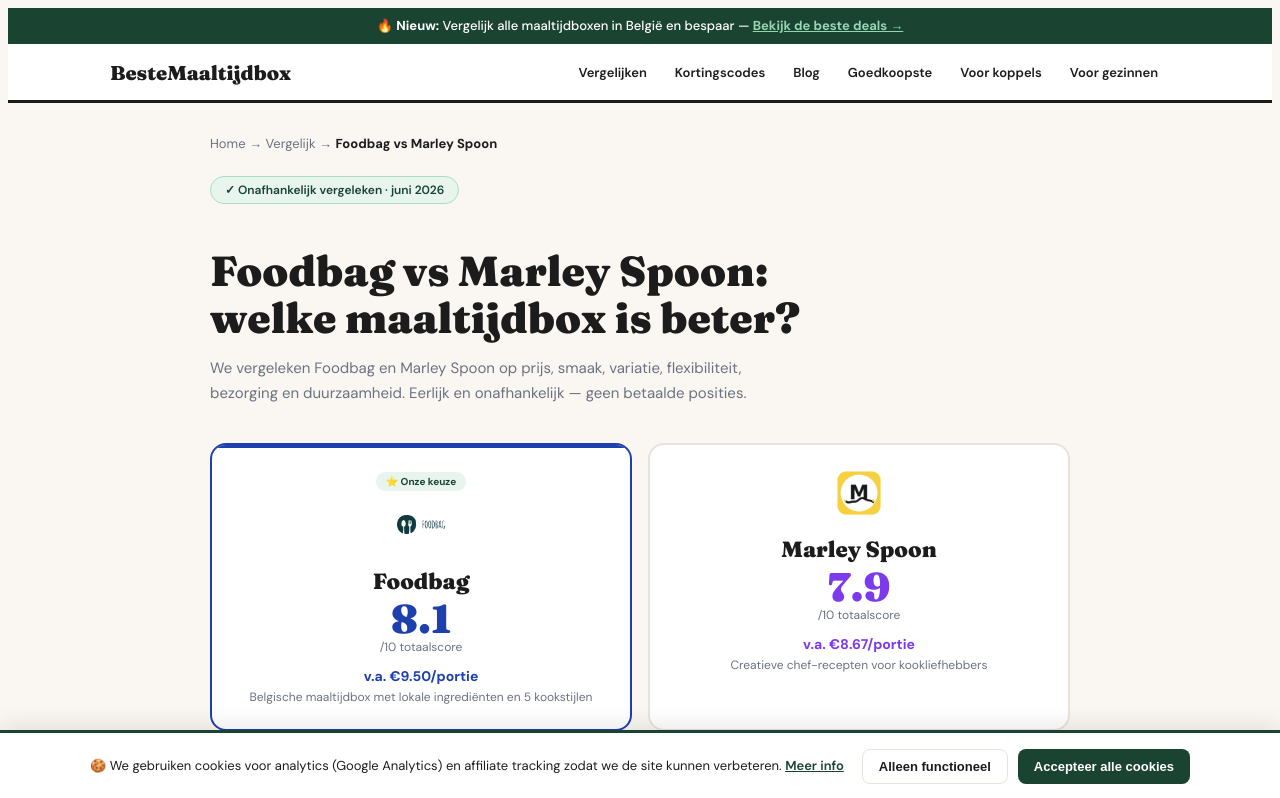
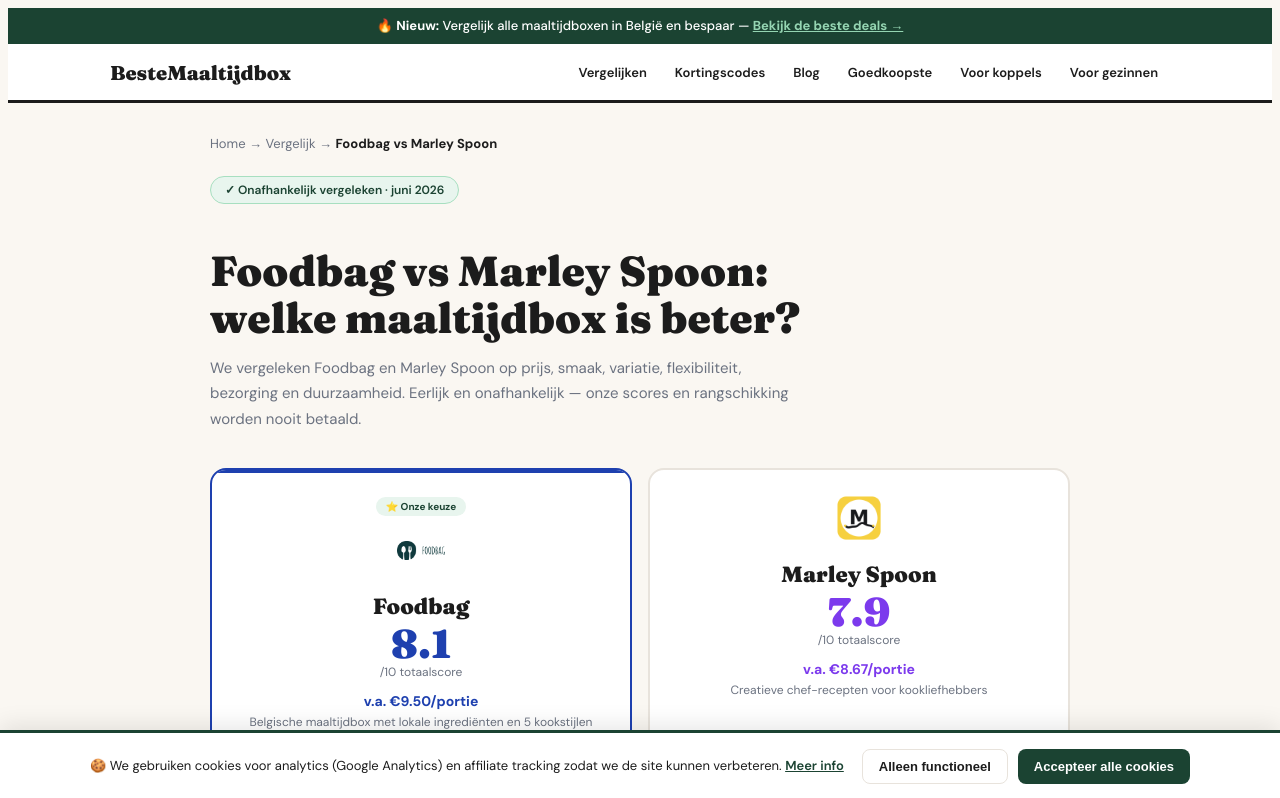
Before and after one commit to fetspets/bestemaaltijdbox, a Next.js app: page /vergelijk/foodbag-vs-marley-spoon in a window 1280 px wide. Shown: the top 798 px of the page. Built offline with nearby package versions, Linux system fonts and the light colour scheme.

Commit message:
auto: update page.tsx

```diff
--- a/src/app/vergelijk/[slug]/page.tsx
+++ b/src/app/vergelijk/[slug]/page.tsx
@@ -108,7 +108,7 @@
             {a1.naam} vs {a2.naam}:<br />welke maaltijdbox is beter?
           </h1>
           <p style={{ fontSize: 15, color: 'var(--muted)', lineHeight: 1.7, maxWidth: 600 }}>
-            We vergeleken {a1.naam} en {a2.naam} op prijs, smaak, variatie, flexibiliteit, bezorging en duurzaamheid. Eerlijk en onafhankelijk — geen betaalde posities.
+            We vergeleken {a1.naam} en {a2.naam} op prijs, smaak, variatie, flexibiliteit, bezorging en duurzaamheid. Eerlijk en onafhankelijk — onze scores en rangschikking worden nooit betaald.
           </p>
         </div>
 
```
